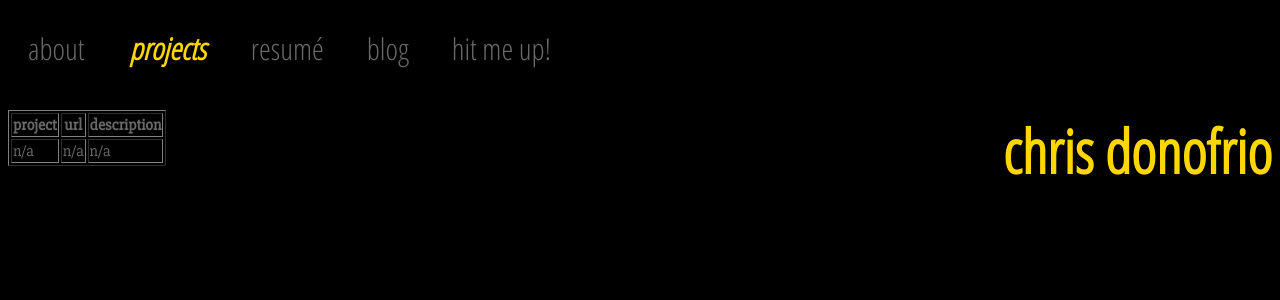
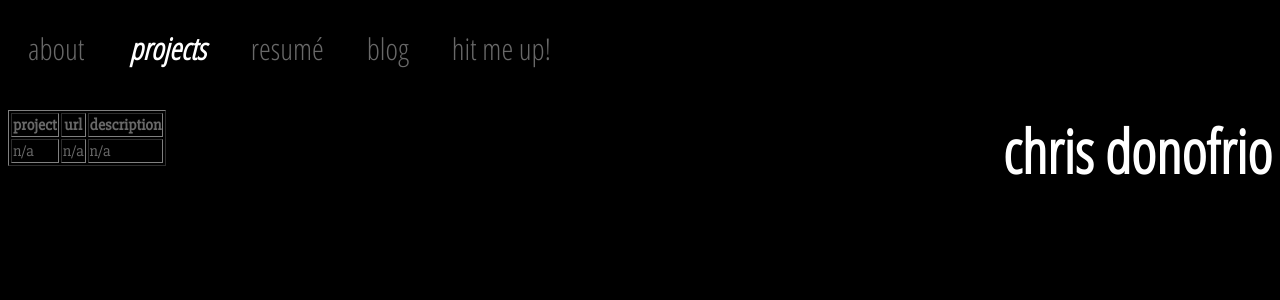
Before and after one commit to chrisdonofrio/Portfolio, a PHP site: page /projects.html in a window 1280 px wide. Shown: the top 300 px of the page. Run offline with PHP 8.4, Linux system fonts and the light colour scheme.

Commit message:
changed all gold to white

```diff
--- a/css/style.css
+++ b/css/style.css
@@ -8,7 +8,7 @@ h1 a {
 	font-size: 60px;
 	font-family: 'Open Sans Condensed', sans-serif;
 	font-weight: bolder;
-	color: gold;
+	color: white;
 	float: right;
 	text-transform: lowercase;
 	text-decoration: none;
@@ -34,7 +34,7 @@ a 	{
 }
 
 .project-table {
-	background-color: gold;
+	background-color: white;
 }
 
 textarea {
@@ -96,7 +96,7 @@ nav a {
 }
 
 nav a:hover {
-	color: gold;
+	color: white;
 	border-radius: 8px;
 }
 
@@ -106,7 +106,7 @@ nav a:hover {
 #blog_page .blog_nav,
 #about_page .about_nav {
 
-	color: gold;
+	color: white;
 	padding: 0 2px;
 	font-style: italic;
 	font-weight: bolder;
```
